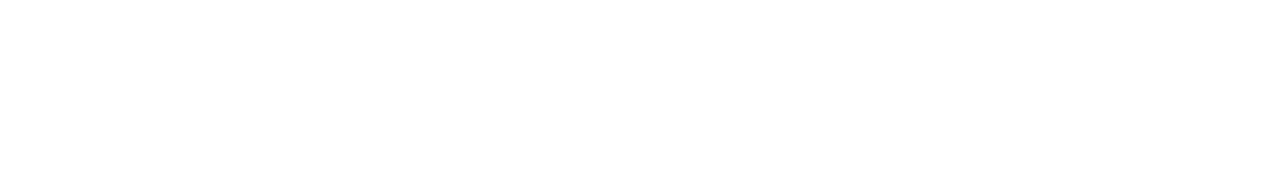
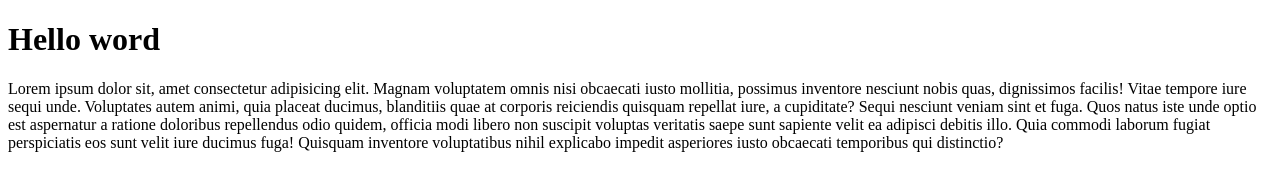
Before and after one commit to Najimbek/test, a plain HTML site: page index.html in a window 1280 px wide. Drawn offline with Linux system fonts and the light colour scheme.

Commit message:
h1 va p teglari qo'shildi so'zlari bilan

```diff
--- a/index.html
+++ b/index.html
@@ -6,6 +6,7 @@
     <title>Document</title>
 </head>
 <body>
-
+    <h1>Hello word</h1>
+    <p>Lorem ipsum dolor sit, amet consectetur adipisicing elit. Magnam voluptatem omnis nisi obcaecati iusto mollitia, possimus inventore nesciunt nobis quas, dignissimos facilis! Vitae tempore iure sequi unde. Voluptates autem animi, quia placeat ducimus, blanditiis quae at corporis reiciendis quisquam repellat iure, a cupiditate? Sequi nesciunt veniam sint et fuga. Quos natus iste unde optio est aspernatur a ratione doloribus repellendus odio quidem, officia modi libero non suscipit voluptas veritatis saepe sunt sapiente velit ea adipisci debitis illo. Quia commodi laborum fugiat perspiciatis eos sunt velit iure ducimus fuga! Quisquam inventore voluptatibus nihil explicabo impedit asperiores iusto obcaecati temporibus qui distinctio?</p>
 </body>
 </html>
```
